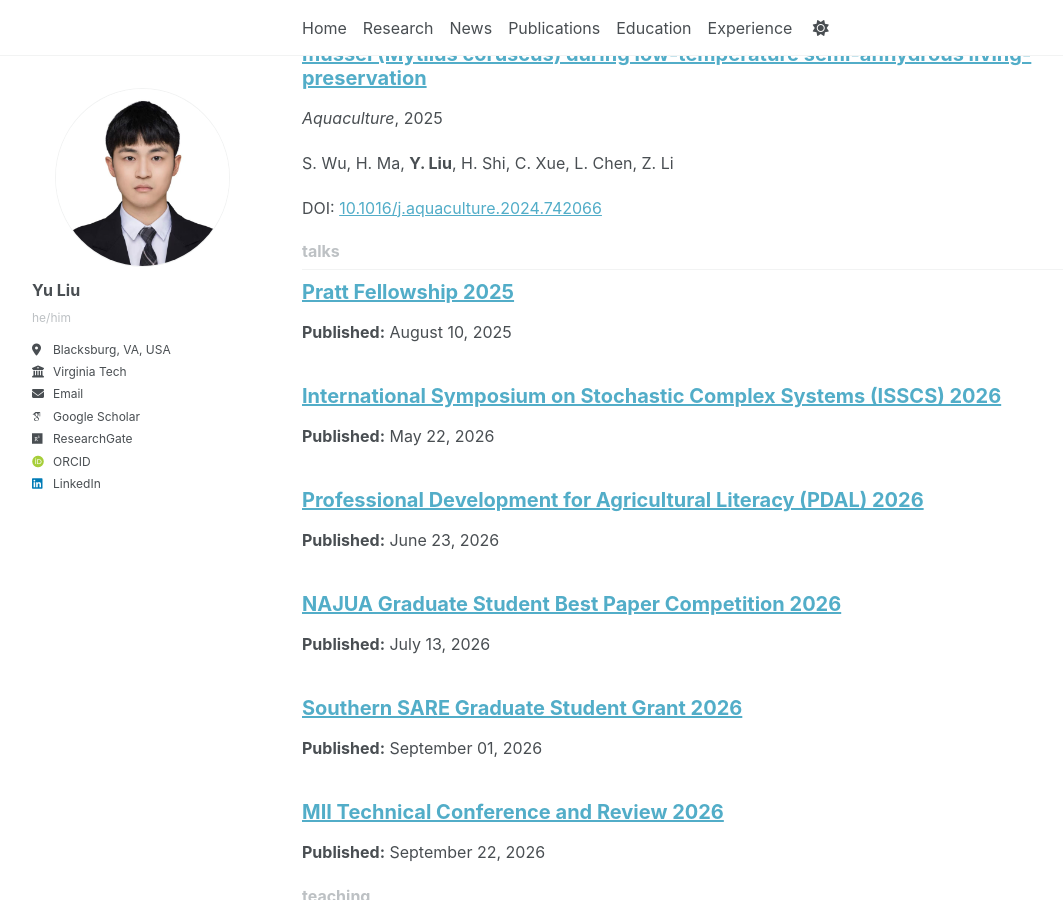
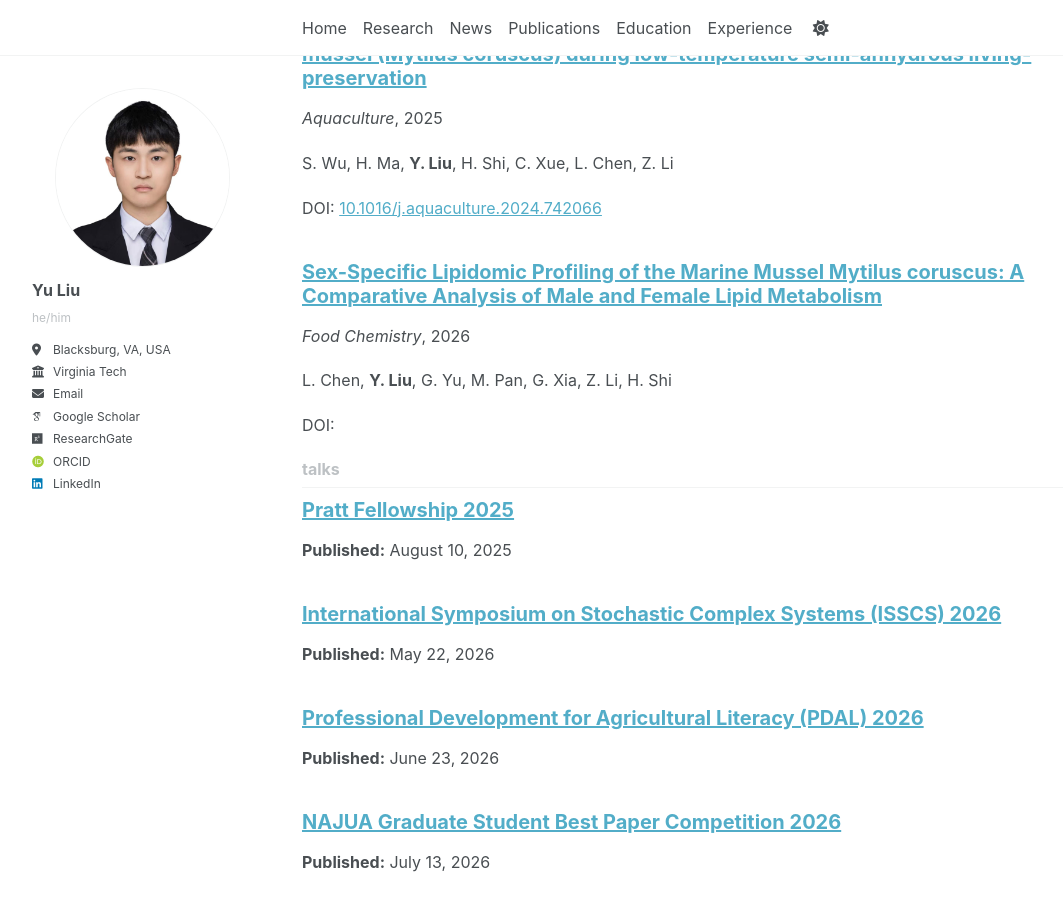
Before and after one commit to yuliu0322/yuliu0322.github.io, a Jekyll site: the page built from _pages/collection-archive.html, in a window 1280 px wide and 900 px high, scrolled down 1887 px. Shown: the whole window, without its empty margins (66-1129 px from the left). Built offline with Jekyll 4.4.1, drawn with Linux system fonts in a browser that asks for light colours; some web fonts are replaced; a script bundle is joined from its source files by our own code; library files that are not in the unit come from our copies; part of the change alters nothing that is shown.

Commit message:
Update 2026-09-28-mussel-sex-specific-lipidomics.md

```diff
--- a/_publications/2026-09-28-mussel-sex-specific-lipidomics.md
+++ b/_publications/2026-09-28-mussel-sex-specific-lipidomics.md
@@ -2,15 +2,23 @@
 title: "Sex-Specific Lipidomic Profiling of the Marine Mussel Mytilus coruscus: A Comparative Analysis of Male and Female Lipid Metabolism"
 collection: publications
 permalink: /publication/mussel-sex-specific-lipidomics/
-date: 2026-09-28
-year: 2026
+date: "2026-09-28 "
+year: "2026"
 venue: "Food Chemistry"
 authors: "L. Chen, <strong>Y. Liu</strong>, G. Yu, M. Pan, G. Xia, Z. Li, H. Shi"
-category: "Seafood Biochemistry"
+doi: ""
+pdf: "/files/mussel-sex-specific-lipidomics.pdf"
+thumbnail: "/assets/images/mussel-sex-specific-lipidomics.png"
+category: "Seafood Quality"
 summary: >
-  This study compares the lipidomic profiles of male and female thick-shell
-  mussels (Mytilus coruscus) to examine sex-specific differences in lipid
-  composition and metabolism. The analysis provides a basis for understanding
-  how biological sex relates to lipid metabolism in marine mussels.
-published: false
+  This study used UPLC-HRMS-based lipidomics to compare the gonadal lipid
+  profiles of male and female thick-shell mussels (Mytilus coruscus).
+  A total of 140 differential lipids were identified, revealing distinct
+  sex-dependent patterns in lipid composition and metabolism. Females
+  showed higher levels of glycerophospholipids enriched with polyunsaturated
+  fatty acids, whereas males contained more glycerolipids, particularly
+  triacylglycerols enriched with saturated fatty acids. These findings
+  highlight differences in membrane lipid remodeling and energy storage
+  between sexes, providing insights into mussel reproductive physiology,
+  nutritional evaluation, and the targeted utilization of marine resources.
 ---
```
